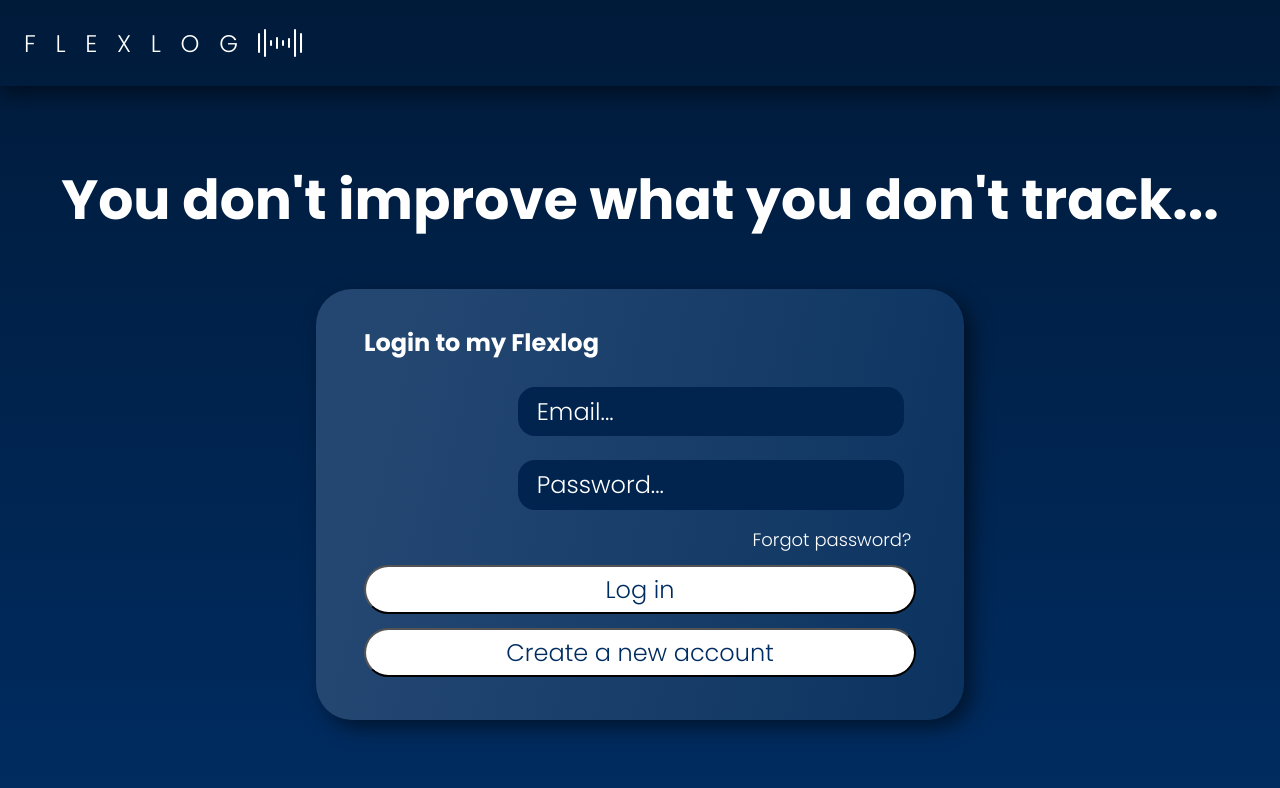
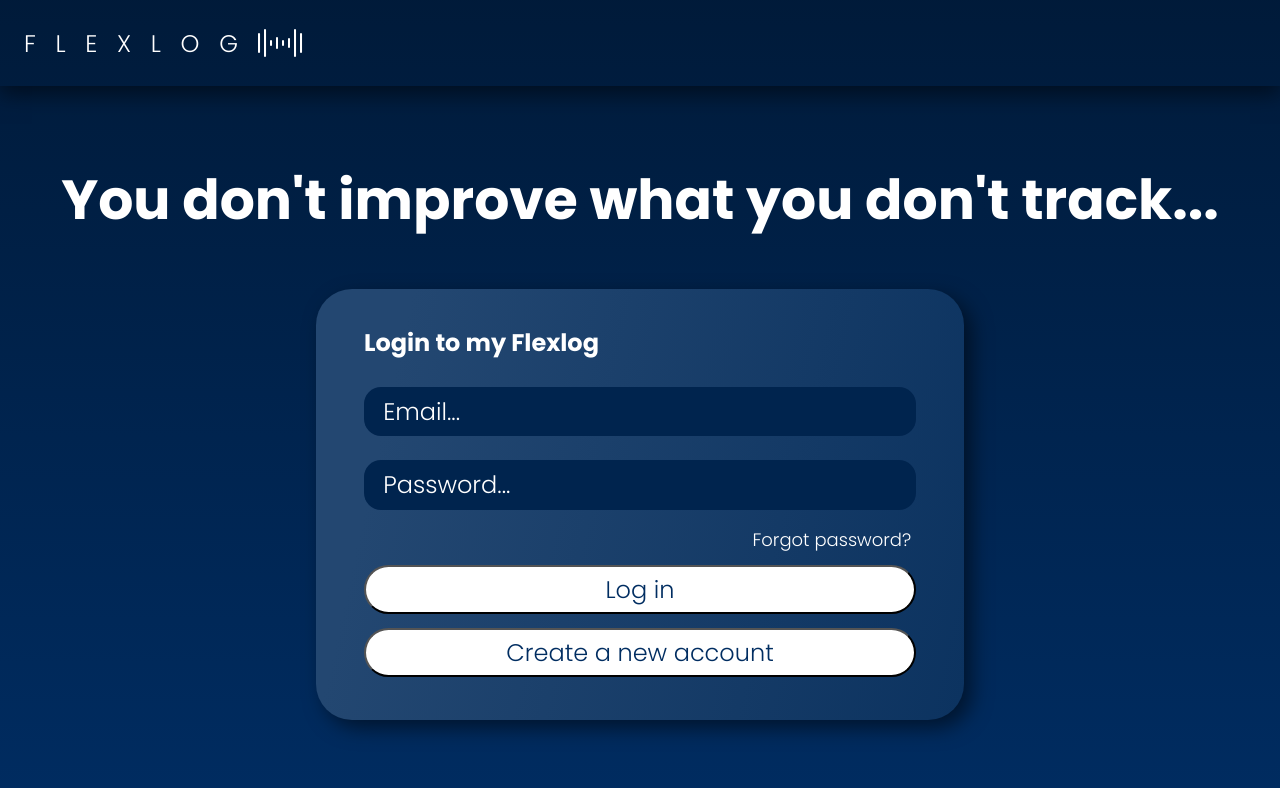
Before and after one commit to leon-li1/flexlog, a Next.js app: page / in a window 1280 px wide. Shown: the top 788 px of the page. Built offline with nearby package versions, Linux system fonts and the light colour scheme.

Commit message:
put input components back

```diff
--- a/components/LoginModal/Input.js
+++ b/components/LoginModal/Input.js
@@ -1,8 +1,19 @@
-import RegularInput from '../Input';
-import styled from 'styled-components';
+import styled from "styled-components";
 
-export const Input = styled(RegularInput)`
+export const Input = styled.input`
+  display: block;
+  background-color: ${(p) => p.theme.colors.background3};
+  width: 100%;
+  border-radius: 17px;
+  font-size: 1em;
   margin: 0.5em;
-  margin-left: auto;
-  width: 70%;
+  padding: 0.3em 0.8em;
+  color: white;
+  border: none;
+  ::placeholder {
+    color: white;
+  }
+  :focus {
+    outline: none;
+  }
 `;
```
Also changed, not shown: components/SettingsPopup/index.js (+19 -1 lines).
